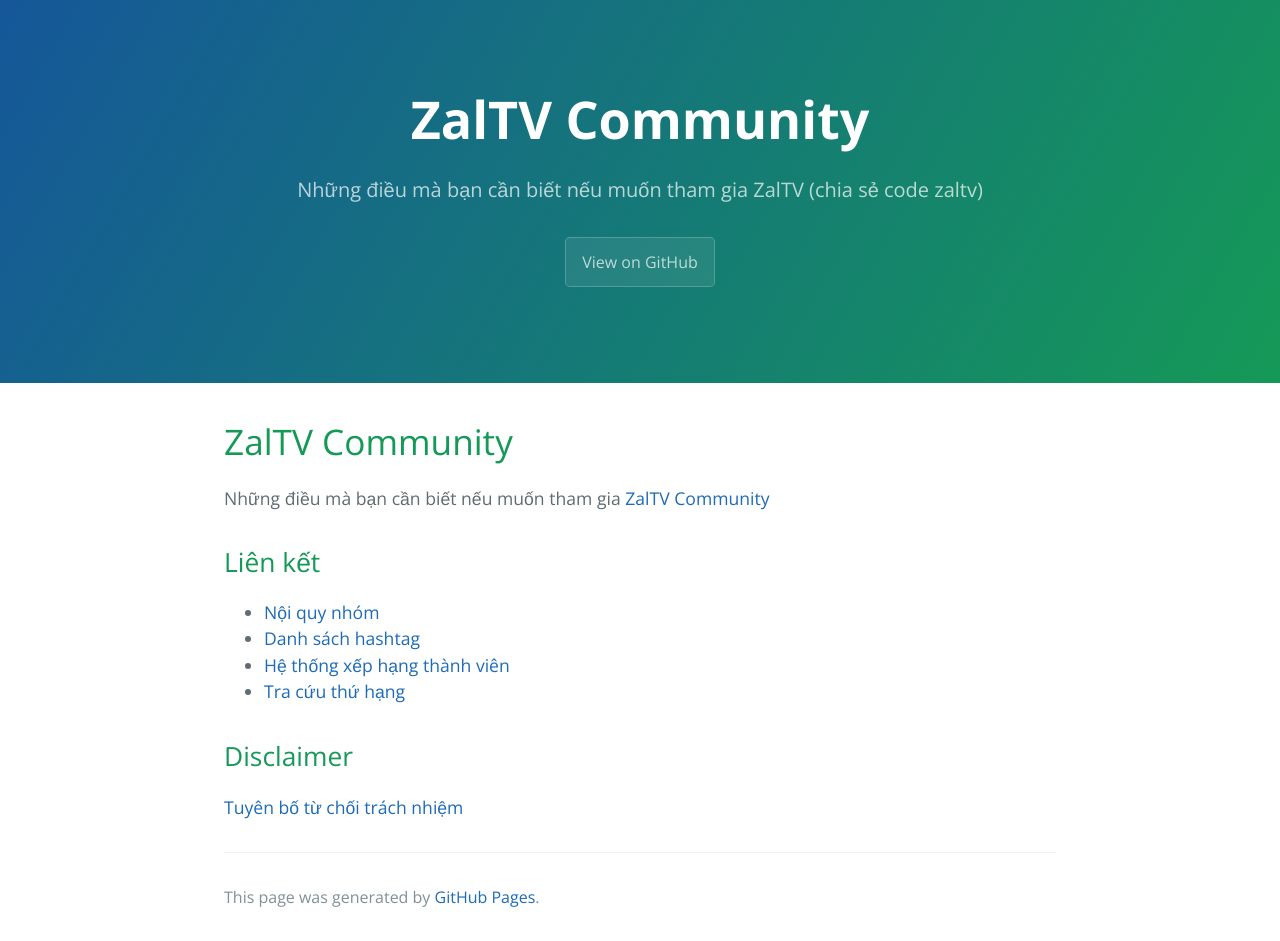
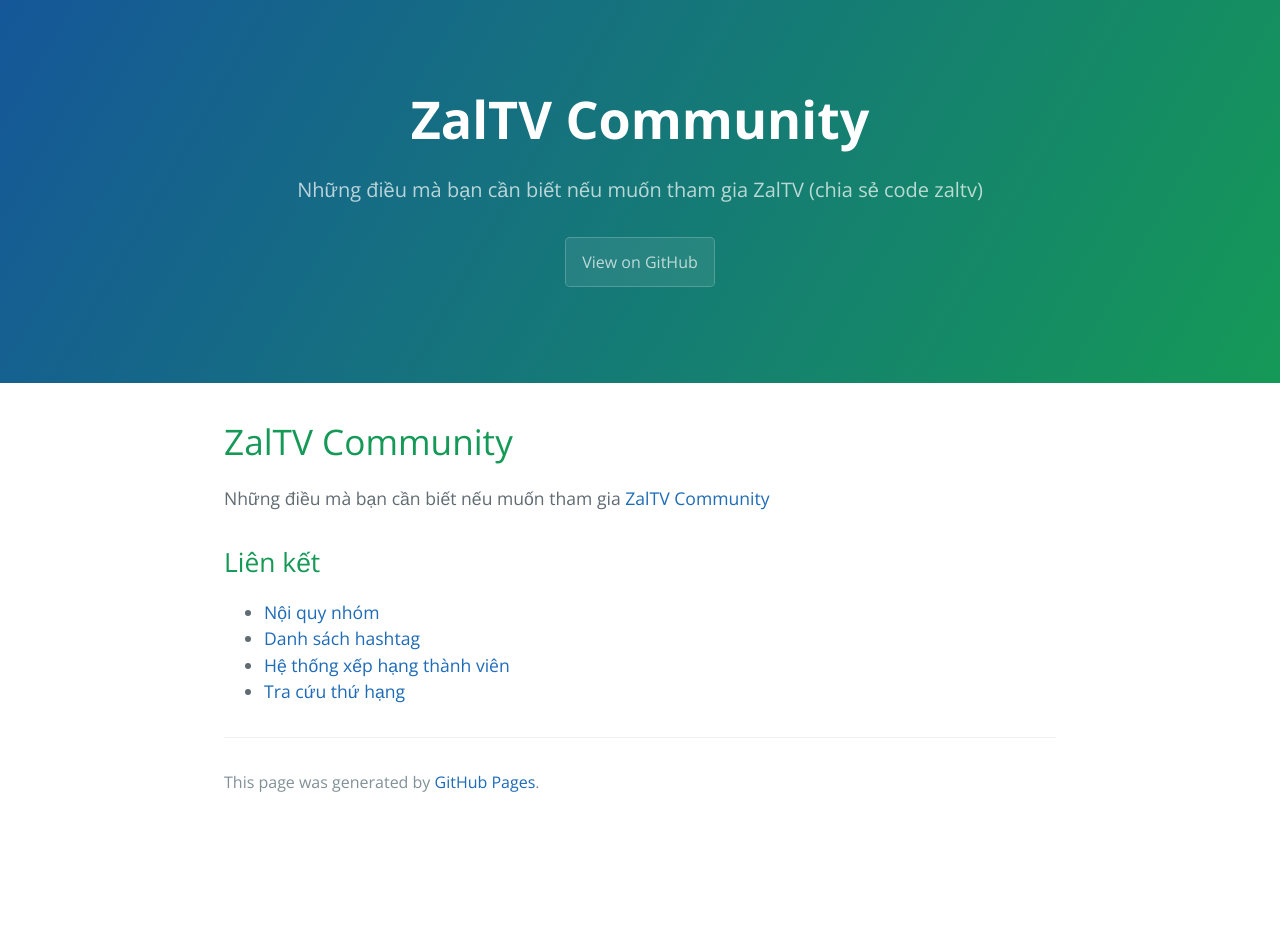
Before and after one commit to huuvinhtv/zaltv, a Jekyll site: the page built from index.md, in a window 1280 px wide. Built offline with Jekyll 4.4.1, drawn with Linux system fonts in a browser that asks for light colours; our own code applies the rules of GitHub Pages for plain Markdown files; after the commit the page ends 900 px from its top, so only the background shows below that.

Commit message:
Update index.md

```diff
--- a/index.md
+++ b/index.md
@@ -8,6 +8,3 @@ Những điều mà bạn cần biết nếu muốn tham gia [ZalTV Community](h
 - [Danh sách hashtag](hashtags.md)
 - [Hệ thống xếp hạng thành viên](rank.md)
 - [Tra cứu thứ hạng](https://zaltv.ga)
-
-## Disclaimer
-[Tuyên bố từ chối trách nhiệm](disclaimer.md)
```
